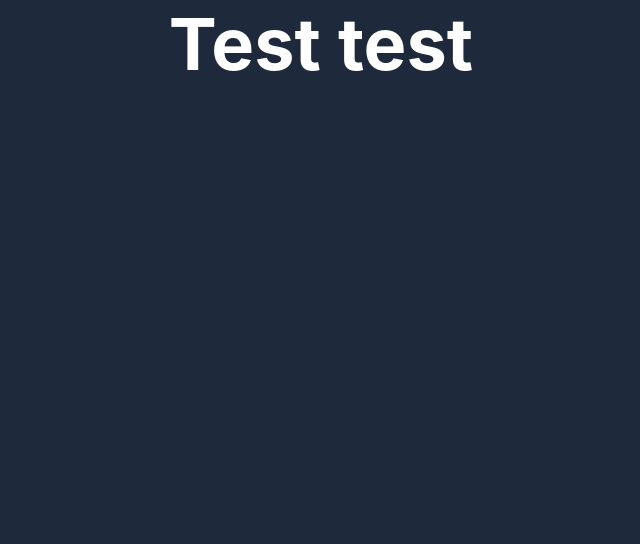
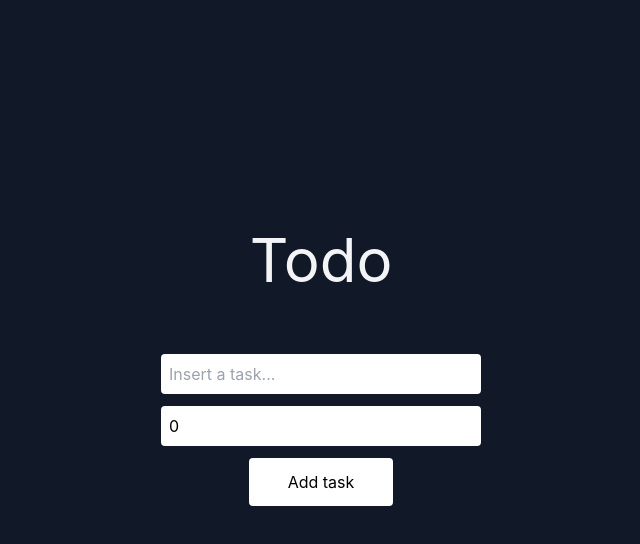
Before and after one commit to emorevival/nextjs-ts-todo, a Next.js app: page / in a window 1280 px wide. Shown: the top 544 px of the page, without its empty margins (319-959 px from the left). Built offline with nearby package versions, Linux system fonts and the light colour scheme.

Commit message:
Basic functionality before refactoring

```diff
--- /dev/null
+++ b/components/TodoTask.tsx
@@ -0,0 +1,24 @@
+import { ITask } from '../interfaces/Interfaces';
+
+interface Props {
+  task: ITask;
+  completeTask(taskNameToDelete: string): void;
+}
+
+export const TodoTask = ({ task, completeTask }: Props) => {
+  return (
+    <div className='task flex justify-between gap-2 mb-3'>
+      <div className='content w-80 flex justify-between items-center'>
+        <p className='text-white text-lg'>{task.taskName}</p>
+        <p className='text-gray-400 text-sm'>
+          Days left to complete: {task.deadline}
+        </p>
+      </div>
+      <button
+        className='complete-task border-white border-4 rounded bg-white text-xs'
+        onClick={() => completeTask(task.taskName)}>
+        <span className='emoji'>Done✔️</span>
+      </button>
+    </div>
+  );
+};
--- /dev/null
+++ b/interfaces/Interfaces.ts
@@ -0,0 +1,4 @@
+export interface ITask {
+  taskName: string;
+  deadline: number;
+}
--- a/pages/index.tsx
+++ b/pages/index.tsx
@@ -1,17 +1,83 @@
-import type { NextPage } from "next";
-import Head from "next/head";
+import type { NextPage } from 'next';
+import Head from 'next/head';
+import { ChangeEvent, ChangeEventHandler, useState } from 'react';
+import { TodoTask } from '../components/TodoTask';
+import { ITask } from '../interfaces/Interfaces';
+
 const Home: NextPage = () => {
+  const [task, setTask] = useState<string>('');
+  const [deadline, setDeadline] = useState<number>(0);
+  const [todoList, setTodoList] = useState<ITask[]>([]);
+
+  const handleChange: ChangeEventHandler<HTMLInputElement> = (
+    event: ChangeEvent<HTMLInputElement>
+  ): void => {
+    if (event.currentTarget.name === 'task') {
+      setTask(event.currentTarget.value);
+    } else {
+      setDeadline(Number(event.currentTarget.value));
+    }
+  };
+
+  const addTask = (): void => {
+    if (!task) return;
+    const newTask: ITask = {
+      taskName: task,
+      deadline: deadline,
+    };
+    setTodoList([...todoList, newTask]);
+    console.log(todoList);
+    setTask('');
+    setDeadline(0);
+  };
+
+  const completeTask = (taskNameToDelete: string): void => {
+    setTodoList(todoList.filter((task) => task.taskName !== taskNameToDelete));
+  };
+
   return (
-    <div className='w-screen h-screen bg-slate-800'>
+    <div className='w-screen h-screen bg-gray-900 flex flex-col justify-center items-center gap-16'>
       <Head>
-        <title>Create Next App</title>
+        <title>Todo App</title>
         <meta name='description' content='Generated by create next app' />
         <link rel='icon' href='/favicon.ico' />
       </Head>
-      <div>
-        <h1 className='text-center text-7xl text-white font-bold p-2'>
-          Test test
-        </h1>
+      <div className='header'>
+        <h1 className='text-6xl text-gray-100'>Todo </h1>
+      </div>
+      <div className='input-container flex flex-col justify-center items-center gap-3'>
+        <div className='flex flex-col w-80 gap-3'>
+          <input
+            className='p-2 rounded'
+            type='text'
+            name='task'
+            value={task}
+            placeholder='Insert a task...'
+            onChange={handleChange}
+          />
+          <input
+            className='p-2 rounded'
+            type='number'
+            min={0}
+            name='deadline'
+            value={deadline}
+            placeholder='Deadline (in days)'
+            onChange={handleChange}
+          />
+        </div>
+        <button
+          className='bg-white p-3 w-36 transition ease-in-out duration-300 rounded hover:scale-110'
+          onClick={addTask}>
+          Add task
+        </button>
+      </div>
+      <div className='todo-list'>
+        {todoList.map((task: ITask, index: number) => {
+          //NOTE: this is bad - ideally I wanna get the ID from the database
+          return (
+            <TodoTask key={index} task={task} completeTask={completeTask} />
+          );
+        })}
       </div>
     </div>
   );
```
Also changed, not shown: pages/_app.tsx (+5 -4 lines), .eslintrc.json, 1 other file (tests, documents, lock files or other folders).
